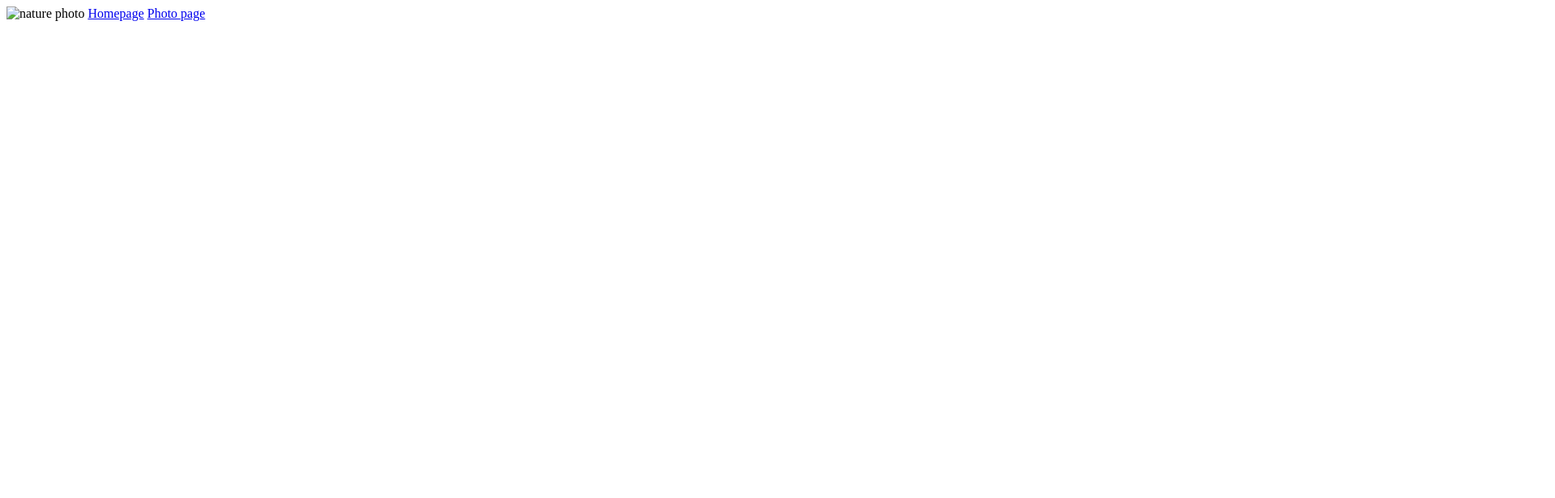
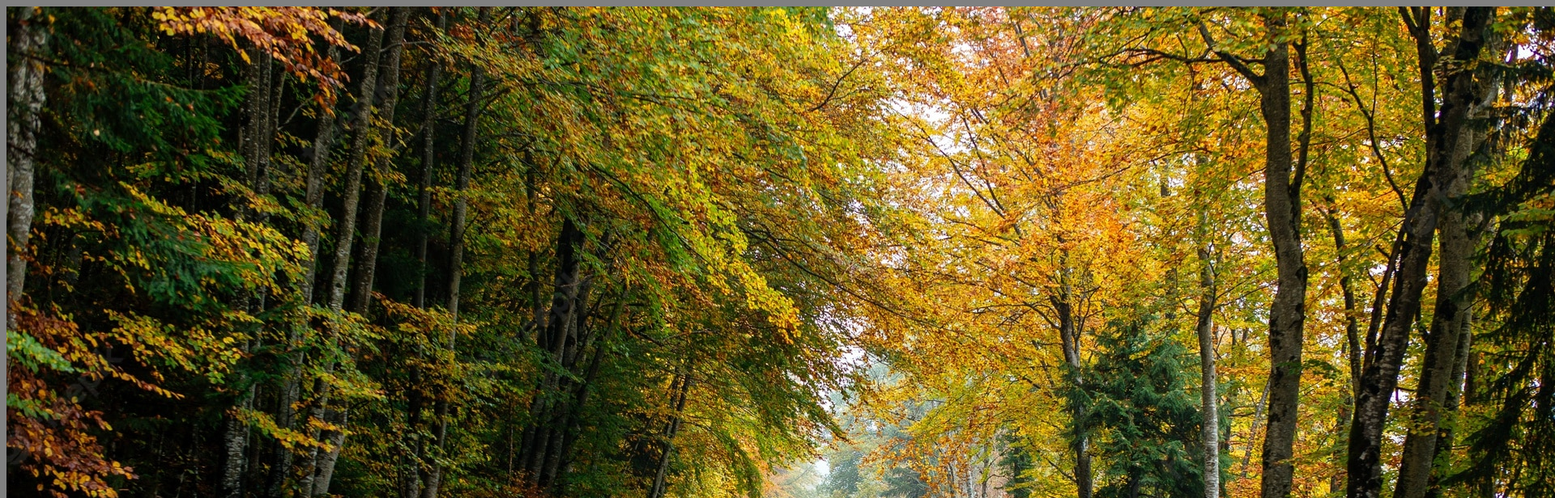
Before and after one commit to yelyz/Croissant, a plain HTML site: page photo.html in a window 1280 px wide. Shown: the top 616 px of the page at 81% size, 1920 px wide, since content can reach past the window. Drawn offline with Linux system fonts and the light colour scheme.

Commit message:
added css

```diff
--- a/photo.html
+++ b/photo.html
@@ -4,10 +4,11 @@
     <meta charset="UTF-8" />
     <meta http-equiv="X-UA-Compatible" content="IE=edge" />
     <meta name="viewport" content="width=device-width, initial-scale=1.0" />
+    <link rel="stylesheet" href="styles.css" />
     <title>Photo</title>
   </head>
   <body>
-    <img src="photo.html" alt="nature photo" />
+    <img src="photo.jpg" alt="nature photo" />
     <a href="index.html">Homepage</a>
     <a href="contact.html">Photo page</a>
   </body>
--- /dev/null
+++ b/styles.css
@@ -0,0 +1,3 @@
+body {
+  background: grey;
+}
```
Also changed, not shown: contact.html (+1 -0 lines), index.html (+1 -0 lines).
